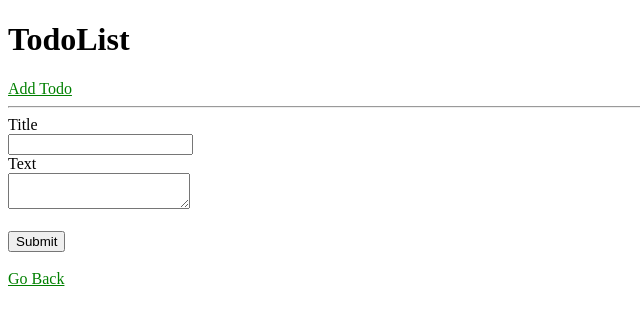
After one commit to suewonjp/django-tutorial-todolist, a Django app: page /todos/add in a window 1280 px wide. The commit adds this page. Shown: the top 325 px of the page, without its empty margins (0-640 px from the left). Run offline with Django 3.2, Linux system fonts and the light colour scheme.

Commit message:
add submit function of Todo items

```diff
--- /dev/null
+++ b/todos/templates/add.html
@@ -0,0 +1,14 @@
+{% include 'partials/header.html' %}
+<form action="{% url 'add' %}" method="post">
+{% csrf_token %}
+  <label for="title">Title</label><br />
+  <input type="text" name="title" id="title" />
+  <br>
+  <label for="text">Text</label><br />
+  <textarea name="text" id="text"></textarea>
+  <br><br>
+  <input type="submit" value="Submit" />
+</form>
+<br>
+<a href="/">Go Back</a>
+{% include 'partials/footer.html' %}
--- a/todos/templates/partials/header.html
+++ b/todos/templates/partials/header.html
@@ -10,5 +10,6 @@
 
     <header>
         <h1>TodoList</h1>
+        <a href="/todos/add">Add Todo</a>
         <hr>
     </header>
--- a/todos/urls.py
+++ b/todos/urls.py
@@ -5,5 +5,5 @@ from . import views
 urlpatterns = [
     re_path(r'^$', views.index, name='index'),
     re_path(r'^details/(?P<id>\w{0,50})/$', views.details),
-    # re_path(r'^add', views.add, name='add')
+    re_path(r'^add', views.add, name='add')
 ]
--- a/todos/views.py
+++ b/todos/views.py
@@ -1,4 +1,4 @@
-from django.shortcuts import render
+from django.shortcuts import render, redirect
 from django.http import HttpResponse
 from .models import Todo
 
@@ -16,3 +16,13 @@ def details(request, id):
             'todo':todo
     }
     return render(request, 'details.html', context)
+
+def add(request):
+    if (request.method == 'POST'):
+        title = request.POST['title']
+        text = request.POST['text']
+        todo = Todo(title=title, text=text)
+        todo.save()
+        return redirect('/todos')
+    else:
+        return render(request, 'add.html')
```
